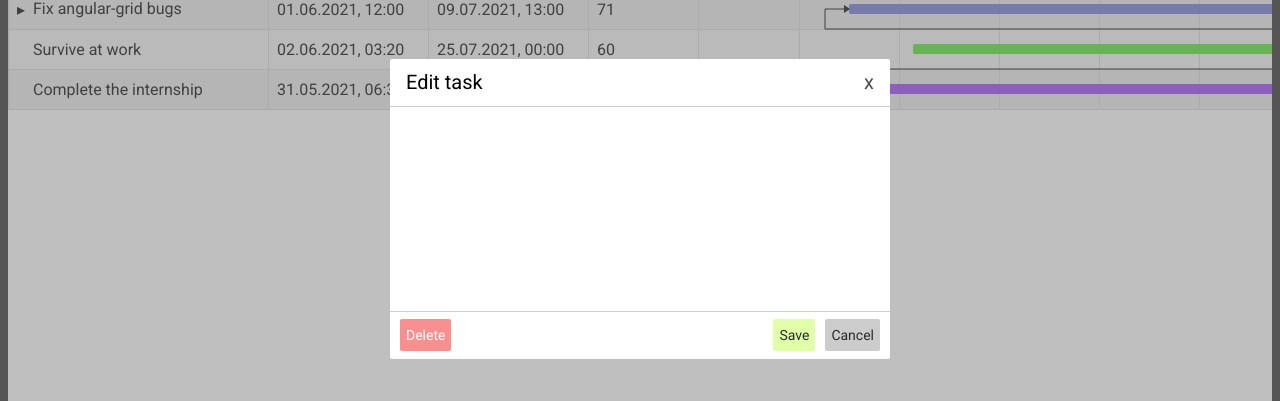
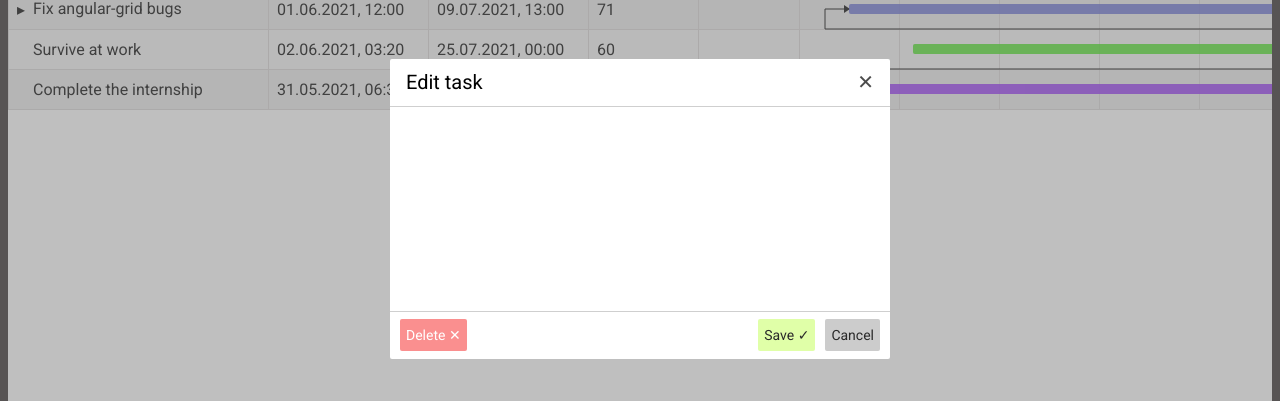
Before and after one commit to Overfirst/angular-gantt, an Angular app: page / in a window 1280 px wide. Shown: the part 190-591 px from the top of the page. Built offline with nearby package versions, Linux system fonts and the light colour scheme.

Commit message:
Фикс к прошлому коммиту, мелкие правки вёрстки модалки

```diff
--- a/src/app/shared/components/gantt/gantt-edit-modal/gantt-edit-modal.component.html
+++ b/src/app/shared/components/gantt/gantt-edit-modal/gantt-edit-modal.component.html
@@ -1,7 +1,7 @@
 <div class="modal">
   <div class="top-bottom">
     <span class="header-text">Edit task</span>
-    <span (click)="closeClick($event)" class="header-text">x</span>
+    <span (click)="closeClick($event)" class="header-text">✕</span>
   </div>
 
   <div class="content">
@@ -9,10 +9,10 @@
   </div>
 
   <div class="top-bottom">
-    <button (click)="deleteClick($event)" class="btn btn-delete">Delete</button>
+    <button (click)="deleteClick($event)" class="btn btn-delete">Delete ✕</button>
 
     <div>
-      <button (click)="saveClick($event)" class="btn btn-save">Save</button>
+      <button (click)="saveClick($event)" class="btn btn-save">Save ✓</button>
       <button (click)="cancelClick($event)" class="btn">Cancel</button>
     </div>
   </div>
--- a/src/app/shared/components/gantt/gantt-edit-modal/gantt-edit-modal.component.scss
+++ b/src/app/shared/components/gantt/gantt-edit-modal/gantt-edit-modal.component.scss
@@ -23,7 +23,7 @@ $top-bottom-border-color: rgb(207, 207, 207);
     transition: 0.1s;
 
     &:hover {
-      transform: scale(1.7, 1.5);
+      transform: scale(1.25, 1.25);
       opacity: 1;
     }
   }
--- a/src/app/shared/components/gantt/gantt.component.html
+++ b/src/app/shared/components/gantt/gantt.component.html
@@ -30,7 +30,7 @@
   </div>
 
   <div *ngIf="modalOpened" class="modal-overlay">
-    <div class="edit-modal-container">
+    <div (click)="modalClicked($event)" class="edit-modal-container">
       <gantt-edit-modal
         (closeClicked)="modalCloseClicked($event)"
         (deleteClicked)="modalDeleteClicked($event)"
--- a/src/app/shared/components/gantt/gantt.component.ts
+++ b/src/app/shared/components/gantt/gantt.component.ts
@@ -85,6 +85,10 @@ export class GanttComponent implements AfterViewInit {
     this.visibleRows = this.service.getVisibleRows(this.tasksRows);
   }
 
+  public modalClicked(event: MouseEvent): void {
+    event.stopPropagation();
+  }
+
   public modalCloseClicked(event: MouseEvent): void {
     this.modalOpened = false;
   }
```
